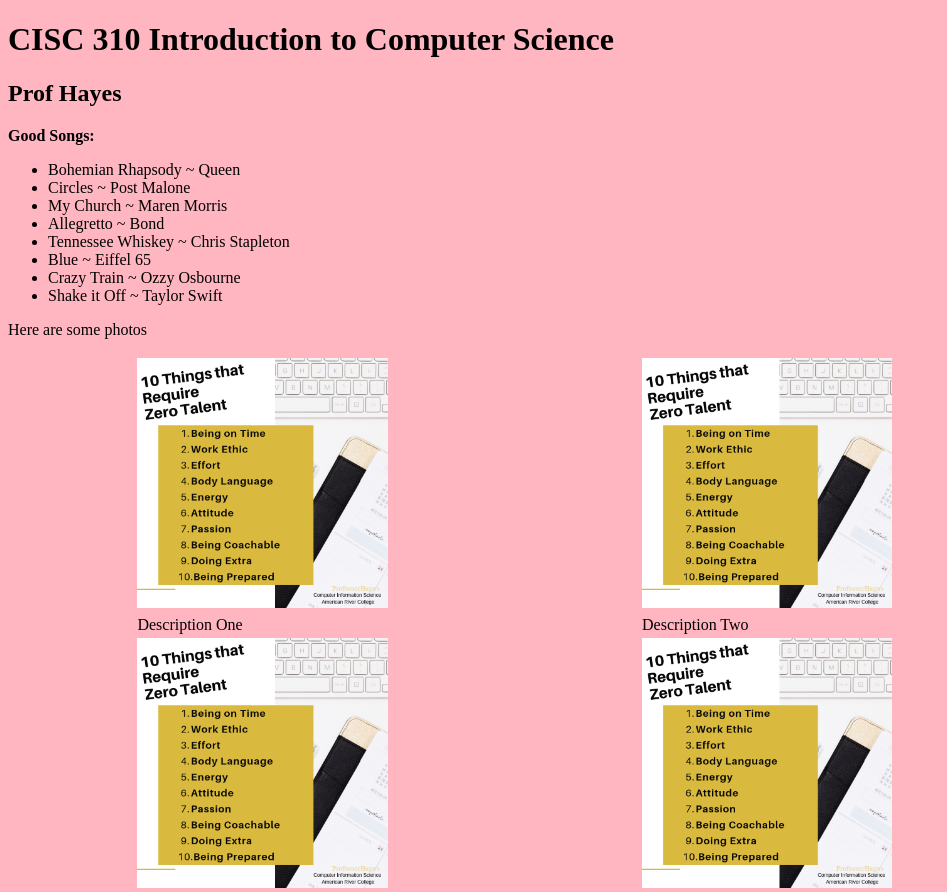
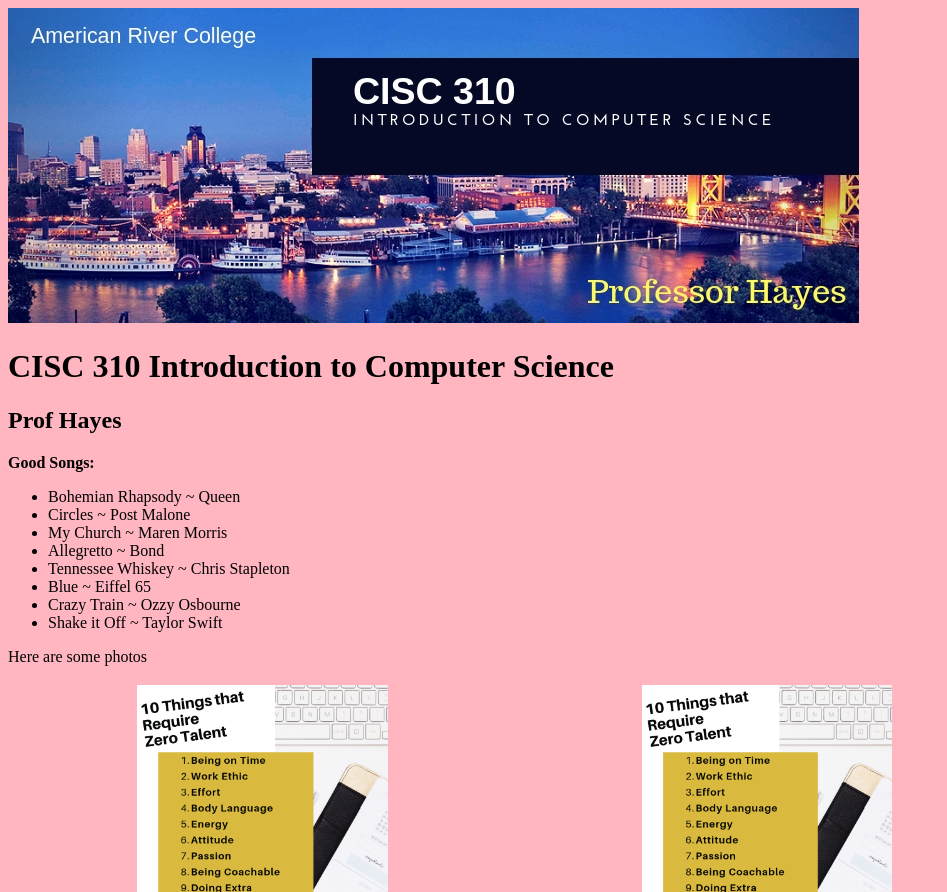
Before and after one commit to profhayes-arc/website10-19, a plain HTML site: page index.htm in a window 1280 px wide. Shown: the top 892 px of the page, without its empty margins (0-947 px from the left). Drawn offline with Linux system fonts and the light colour scheme.

Commit message:
Add files via upload

```diff
--- a/index.htm
+++ b/index.htm
@@ -14,7 +14,7 @@
 <body style="background-color: LightPink">
 
 <!-- Go here to find a color:  https://www.w3schools.com/colors/colors_names.asp -->
-
+<img src="banner.jpg" alt="description of pic">
 <h1>CISC 310 Introduction to Computer Science</h1>
 
 <h2>Prof Hayes</h2>
```
